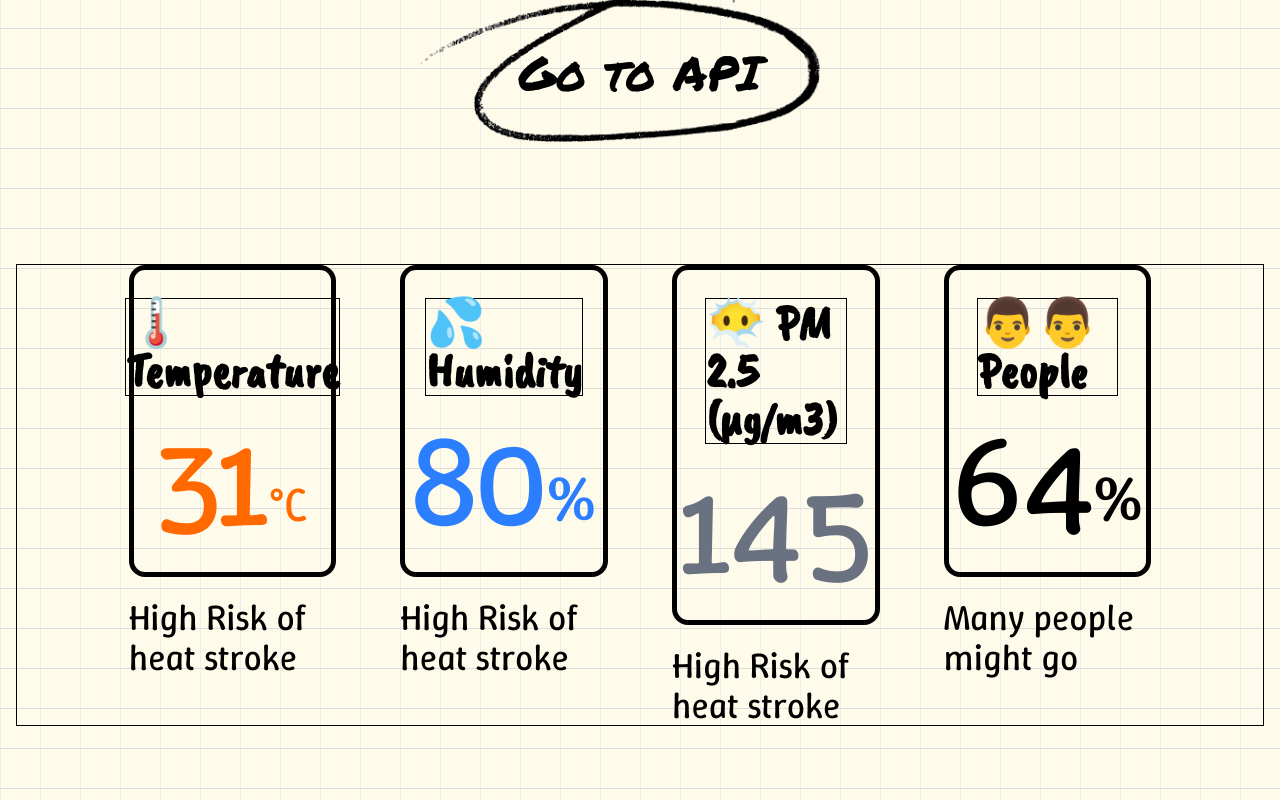
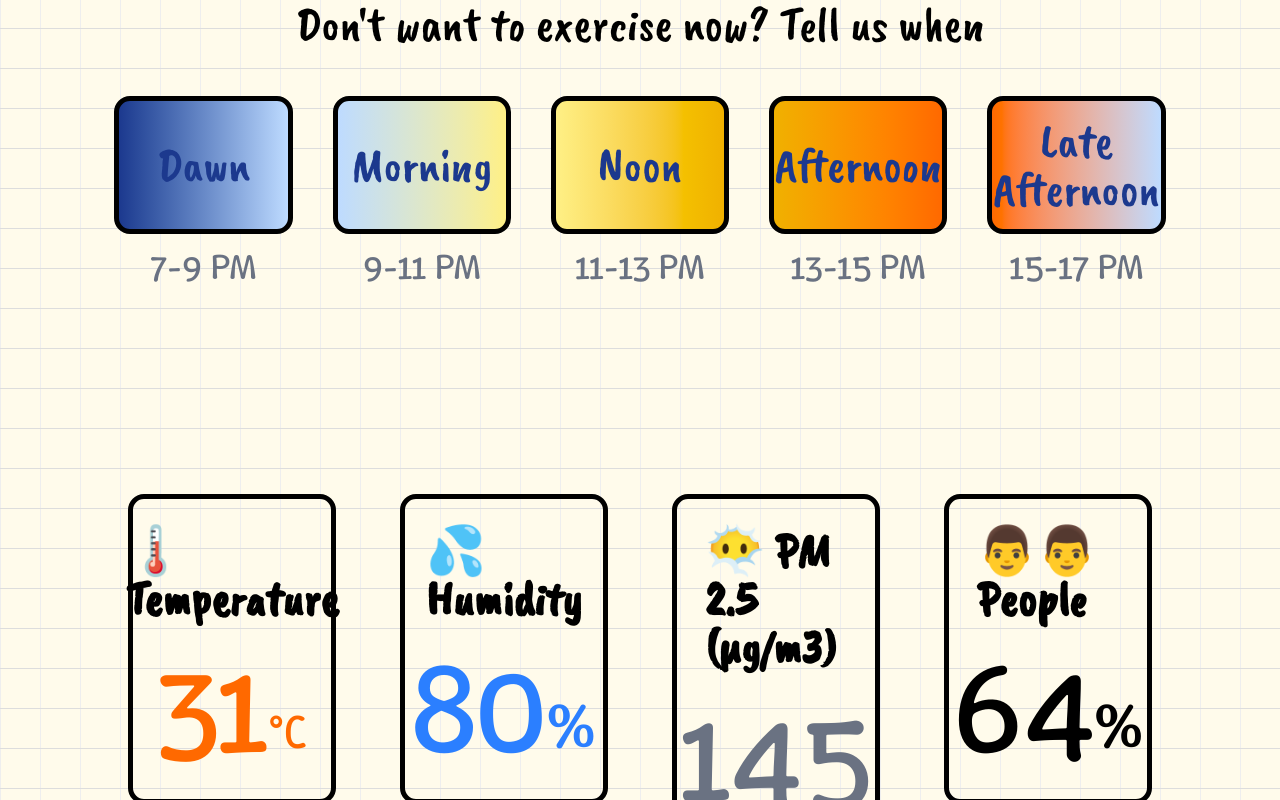
Before and after one commit to jee-gamer/should-I-go-exercise-today, a Next.js app: page / in a window 1280 px wide. Shown: the part 1100-1900 px from the top of the page. Built offline with nearby package versions, Linux system fonts and the light colour scheme.

Commit message:
Add time buttons

```diff
--- a/app/globals.css
+++ b/app/globals.css
@@ -30,8 +30,16 @@
   @apply text-5xl xl:text-9xl;
 }
 
+.flex-width {
+  @apply flex flex-col items-center justify-center w-1/6
+}
+
+.flex-width-time {
+  @apply flex flex-col items-center justify-center w-1/7
+}
+
 .normal-flex {
-  @apply flex flex-col items-center justify-center w-1/6
+  @apply flex flex-col items-center justify-center
 }
 
 .api-box {
@@ -57,3 +65,12 @@
   -9px  0px 0 #fff, 9px  0px 0 #fff,
   0px -9px 0 #fff, 0px  9px 0 #fff;
 }
+
+.text-outline-small {
+  -webkit-text-stroke: 7px white;
+  paint-order: stroke;
+}
+
+.time-button {
+  @apply border-5 w-full rounded-2xl h-2/3 text-5xl hover:opacity-50 mb-3
+}
--- a/app/page.js
+++ b/app/page.js
@@ -12,12 +12,18 @@ export default function Home() {
 	const [temp, setTemp] = useState(31); // temp here
 	const [tempColor, setTempColor] = useState("");
 
+	const [time, setTime] = useState("now");
+
 	useEffect(() => {
 		if (temp <= 26) setTempColor("text-blue-500");
 		else if (temp <= 30) setTempColor("text-yellow-500");
 		else if (temp <= 35) setTempColor("text-orange-500");
 		else setTempColor("text-red-800");
 	}, [temp])
+
+	useEffect(() => {
+		// To change to prediction when set new time
+	}, [time])
 
   return (
     <div className="relative flex flex-col items-center justify-items	-center min-h-fit w-full max-w-screen sm:p-20 font-[family-name:var(--font-geist-sans)] notebook overflow-x-hidden z-0">
@@ -33,22 +39,23 @@ export default function Home() {
 				width={ 700 }
 				height={ 700 }
 				alt="Wood Sign"
-				className="absolute transform -translate-x-220 translate-y-90 -rotate-80"
+				className="absolute transform -translate-x-220 translate-y-70 -rotate-80"
 			/>
 			<Image
 				src="/eraser1.png"
 				width={ 300 }
 				height={ 300 }
 				alt="Wood Sign"
-				className="absolute transform -translate-x-210 translate-y-220"
+				className="absolute transform -translate-x-210 translate-y-200"
 			/>
-      <div className={`flex flex-col items-center justify-center gap-16 mt-40 text-8xl text-black text-outline ${CaveatBrush_font.className}`}> Should I go exercise right now?
-      </div>
+			<span className={`flex flex-col items-center justify-center gap-16 mt-20 text-8xl text-black text-outline ${CaveatBrush_font.className}`}>Should I go exercise today?</span>
+			<span className={`text-4xl ${WinkySans_font.className} text-gray-500 mt-10 `}>time - {time}</span>
+
 
 			<div id="main" className="flex flex-row items-center justify-center gap-16 min-w-[1304px]">
 
 				<div id="recommendation"
-						 className="flex flex-col items-center justify-items-start gap-16 m-30 min-w-[400px] min-h-[500px] max-h-[500px] text-black">
+						 className="flex flex-col items-center justify-items-start gap-16 m-30 mt-10 min-w-[400px] min-h-[500px] max-h-[500px] text-black">
 					<div id="yesno"
 							 className={ `flex flex-col gap-16 text-9xl mt-10 text-outline ${ PM_font.className }` }>
 						YES
@@ -82,9 +89,97 @@ export default function Home() {
 
 			</div>
 
+			{/*TIME BUTTONS*/}
+			<div id="time" className="flex flex-col items-center justify-items-start min-w-full h-4/5 mt-20">
+				<span className={`text-5xl ${CaveatBrush_font.className}`}>Don&#39;t want to exercise now? Tell us when</span>
+				<div id="buttons" className="flex flex-row items-center justify-center min-w-full h-full gap-10 mt-10">
+					<div name="button" className="flex-width-time h-full">
+						<button className={`time-button bg-gradient-to-r from-blue-900 to-blue-200`}
+						onClick={() => setTime("Dawn")}>
+							<span className={`${CaveatBrush_font.className} text-blue-900`}>Dawn</span>
+						</button>
+						<span className={`text-4xl ${WinkySans_font.className} text-gray-500`}>7-9 PM</span>
+					</div>
+					<div name="button" className="flex-width-time h-full">
+						<button className={`time-button bg-gradient-to-r from-blue-200 to-yellow-200`}
+										onClick={() => setTime("Morning")}>
+							<span className={`${CaveatBrush_font.className} text-blue-900`}>Morning</span>
+						</button>
+						<span className={`text-4xl ${WinkySans_font.className} text-gray-500`}>9-11 PM</span>
+					</div>
+					<div name="button" className="flex-width-time h-full">
+						<button className={`time-button bg-gradient-to-r from-yellow-200 to-yellow-500`}
+										onClick={() => setTime("Noon")}>
+							<span className={`${CaveatBrush_font.className} text-blue-900`}>Noon</span>
+						</button>
+						<span className={`text-4xl ${WinkySans_font.className} text-gray-500`}>11-13 PM</span>
+					</div>
+					<div name="button" className="flex-width-time h-full">
+						<button className={`time-button bg-gradient-to-r from-yellow-500 to-orange-500`}
+										onClick={() => setTime("Afternoon")}>
+							<span className={`${CaveatBrush_font.className} text-blue-900`}>Afternoon</span>
+						</button>
+						<span className={`text-4xl ${WinkySans_font.className} text-gray-500`}>13-15 PM</span>
+					</div>
+					<div name="button" className="flex-width-time h-full">
+						<button className={`time-button bg-gradient-to-r from-orange-500 to-blue-200`}
+										onClick={() => setTime("Late Afternoon")}>
+							<span className={`${CaveatBrush_font.className} text-blue-900`}>Late Afternoon</span>
+						</button>
+						<span className={`text-4xl ${WinkySans_font.className} text-gray-500`}>15-17 PM</span>
+					</div>
+				</div>
+			</div>
+
+			{/*ATTRIBUTE BOXES*/}
+			<div id="attributes" className="flex flex-row items-start justify-center min-w-full min-h-1/4 gap-[5vw] mt-50 mb-30">
+
+				<div className="flex-width">
+					<div className="attribute-box">
+						<span className={`${CaveatBrush_font.className} attribute-title`}>🌡️ Temperature</span>
+						<div className="flex flex-row items-end">
+							<span id="temperature" className={`${ WinkySans_font.className } ${tempColor} attribute-text`}>{ temp }</span>
+							<span className={`${ WinkySans_font.className } ${tempColor} text-2xl xl:text-5xl mb-4`}>°C</span>
+						</div>
+					</div>
+					<span className={`${ WinkySans_font.className } text-4xl mt-5`}>High Risk of heat stroke</span>
+				</div>
+
+				<div className="flex-width">
+					<div className="attribute-box">
+						<span className={`${CaveatBrush_font.className} attribute-title`}>💦 Humidity</span>
+						<div className="flex flex-row items-end text-blue-500">
+							<span id="humidity" className={`${ WinkySans_font.className } attribute-text`}>80</span>
+							<span className={`${ WinkySans_font.className } text-2xl xl:text-6xl mb-4`}>%</span>
+						</div>
+					</div>
+					<span className={`${ WinkySans_font.className } text-4xl mt-5`}>High Risk of heat stroke</span>
+				</div>
+
+				<div className="flex-width">
+					<div className="attribute-box">
+						<span className={`${CaveatBrush_font.className} attribute-title`}>😶‍🌫 PM 2.5 (μg/m3)</span>
+						<span id="pm25" className={`${ WinkySans_font.className } attribute-text text-gray-500`}>145</span>
+					</div>
+					<span className={`${ WinkySans_font.className } text-4xl mt-5`}>High Risk of heat stroke</span>
+				</div>
+
+				<div className="flex-width">
+					<div id="people" className="attribute-box">
+						<span className={`${CaveatBrush_font.className} attribute-title`}>👨‍👨 People</span>
+						<div className="flex flex-row items-end">
+							<span id="people" className={`${ WinkySans_font.className } attribute-text`}>64</span>
+							<span className={`${ WinkySans_font.className } text-2xl xl:text-6xl mb-4`}>%</span>
+						</div>
+					</div>
+					<span className={`${ WinkySans_font.className } text-4xl mt-5`}>Many people might go</span>
+				</div>
+
+			</div>
+
 			<Link
 				href="/api"
-				className={`relative flex flex-col items-center justify-center min-w-100 max-w-200 gap-16 mt-10 text-5xl text-black rounded-2xl p-2 hover:text-gray-600 hover:opacity-70 ${ PM_font.className }`}
+				className={`relative flex flex-col items-center justify-center min-w-100 max-w-200 gap-16 mt-10 mb-40 text-5xl text-black rounded-2xl p-2 hover:text-gray-600 hover:opacity-70 ${ PM_font.className }`}
 			>
 				Go to API
 				<Image
@@ -96,52 +191,6 @@ export default function Home() {
 				/>
 			</Link>
 
-
-
-			<div id="attributes" className="flex flex-row items-start justify-center min-w-full min-h-1/4 gap-[5vw] mt-40 mb-30 border">
-				<div className="normal-flex">
-					<div className="attribute-box">
-						<span className={`${CaveatBrush_font.className} attribute-title border`}>🌡️ Temperature</span>
-						<div className="flex flex-row items-end">
-							<span id="temperature" className={`${ WinkySans_font.className } ${tempColor} attribute-text`}>{ temp }</span>
-							<span className={`${ WinkySans_font.className } ${tempColor} text-2xl xl:text-5xl mb-4`}>°C</span>
-						</div>
-					</div>
-					<span className={`${ WinkySans_font.className } text-4xl mt-5`}>High Risk of heat stroke</span>
-				</div>
-
-				<div className="normal-flex">
-					<div className="attribute-box">
-						<span className={`${CaveatBrush_font.className} attribute-title border`}>💦 Humidity</span>
-						<div className="flex flex-row items-end text-blue-500">
-							<span id="humidity" className={`${ WinkySans_font.className } attribute-text`}>80</span>
-							<span className={`${ WinkySans_font.className } text-2xl xl:text-6xl mb-4`}>%</span>
-						</div>
-					</div>
-					<span className={`${ WinkySans_font.className } text-4xl mt-5`}>High Risk of heat stroke</span>
-				</div>
-
-				<div className="normal-flex">
-					<div className="attribute-box">
-						<span className={`${CaveatBrush_font.className} attribute-title border`}>😶‍🌫 PM 2.5 (μg/m3)</span>
-						<span id="pm25" className={`${ WinkySans_font.className } attribute-text text-gray-500`}>145</span>
-					</div>
-					<span className={`${ WinkySans_font.className } text-4xl mt-5`}>High Risk of heat stroke</span>
-				</div>
-
-				<div className="normal-flex">
-					<div id="people" className="attribute-box">
-						<span className={`${CaveatBrush_font.className} attribute-title border`}>👨‍👨 People</span>
-						<div className="flex flex-row items-end">
-							<span id="people" className={`${ WinkySans_font.className } attribute-text`}>64</span>
-							<span className={`${ WinkySans_font.className } text-2xl xl:text-6xl mb-4`}>%</span>
-						</div>
-					</div>
-					<span className={`${ WinkySans_font.className } text-4xl mt-5`}>Many people might go</span>
-				</div>
-
-			</div>
-
 		</div>
   );
 }
```
